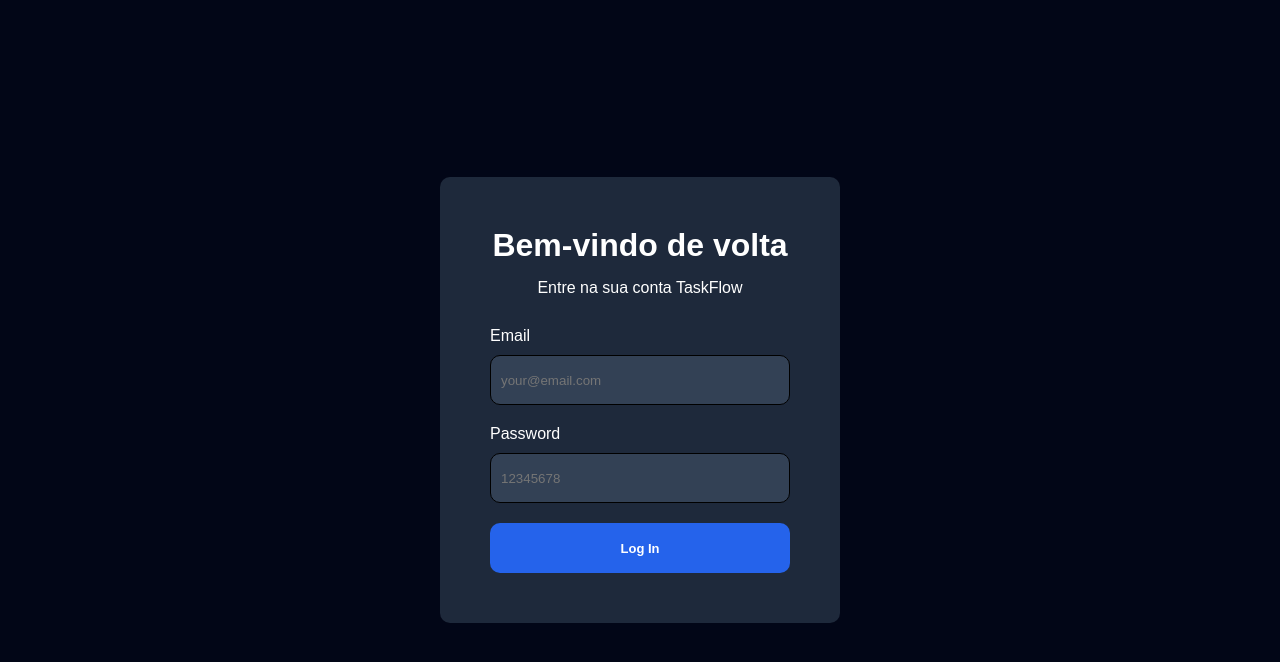
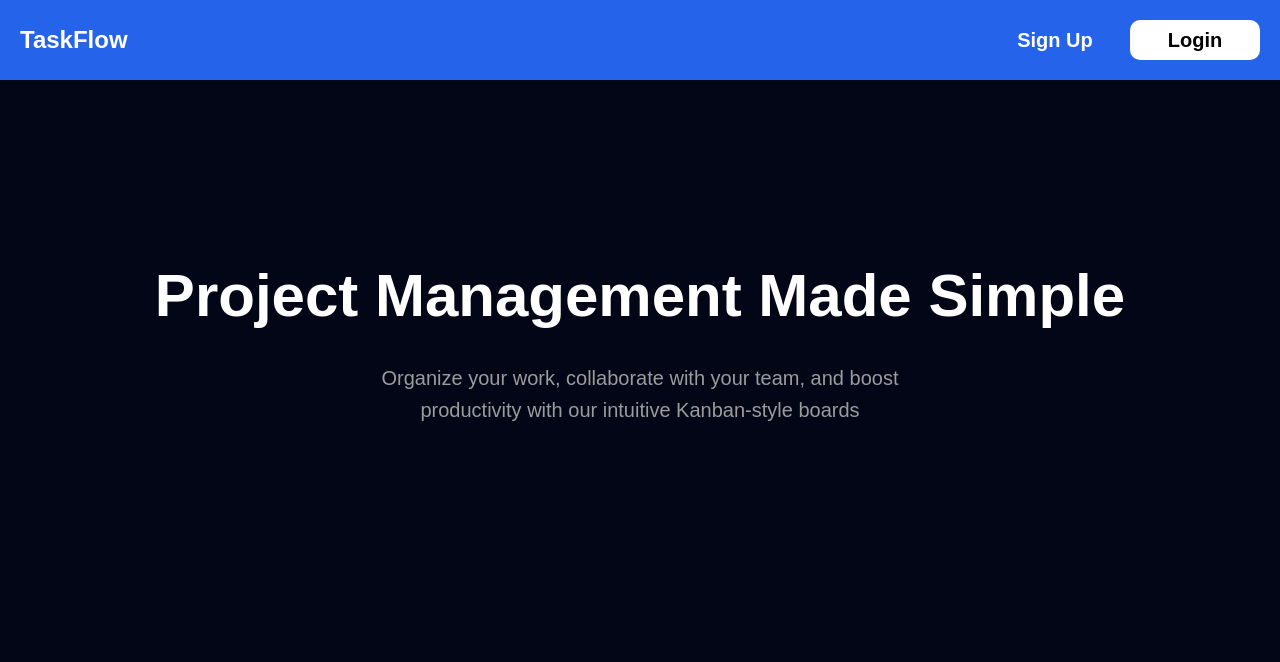
Before and after one commit to VitorFranciscoDev/taskflow-web, a Vue app: page / in a window 1280 px wide. Before the commit this address led to /login. Shown: the top 662 px of the page. Built offline with nearby package versions, Linux system fonts and the light colour scheme; the HTML template or start-up script is replaced by a standard one.

Commit message:
feature(): landing page done

```diff
--- /dev/null
+++ b/src/infrastructure/presentation/auth/components/Header.vue
@@ -0,0 +1,66 @@
+<script setup lang="ts">
+
+</script>
+
+<template>
+    <header class="header">
+        <nav class="nav">
+            <h1 class="logo">TaskFlow</h1>
+
+            <div class="auth">
+                <button class="signup">Sign Up</button>
+                <button class="login">Login</button>
+            </div>
+        </nav>
+    </header>
+</template>
+
+<style scoped>
+    .header {
+        background-color: #2563EB;
+    }
+
+    .nav {
+        display: flex;
+        align-items: center;
+        padding: 20px;
+    }
+
+    .logo {
+        color: white;
+    }
+
+    .auth {
+        margin-left: auto;
+    }
+
+
+    .signup {
+        border: none;
+        width: 130px;
+        height: 40px;
+        background-color: transparent;
+        color: white;
+        font-weight: bold;
+        font-size: 20px;
+        border-radius: 10px;
+        cursor: pointer;
+        margin-right: 10px
+    }
+
+    .signup:hover {
+        background-color: rgba(255, 255, 255, 0.615);
+    }
+
+    .login {
+        border: none;
+        width: 130px;
+        height: 40px;
+        background-color: white;
+        color: black;
+        font-weight: bold;
+        font-size: 20px;
+        border-radius: 10px;
+        cursor: pointer;
+    }
+</style>
--- /dev/null
+++ b/src/infrastructure/presentation/auth/screens/LandingPage.vue
@@ -0,0 +1,51 @@
+<script setup lang="ts">
+import Header from '../components/Header.vue';
+
+
+</script>
+
+<template>
+    <div class="background">
+        <Header/>
+
+        <main class="main">
+            <h1 class="title">Project Management Made Simple</h1>
+
+            <p class="subtitle">Organize your work, collaborate with your team, and boost productivity with our intuitive Kanban-style boards</p>
+        </main>
+    </div>
+</template>
+
+<style scoped>
+    .background {
+        width: 100%;
+        height: 100%;
+        background-color: #020617;
+    }
+
+    .main {
+        display: flex;
+        flex-direction: column;
+        align-items: center;
+        padding-top: 180px;
+    }
+
+    .title {
+        color: white;
+        font-size: 60px;
+        font-weight: 700;
+        line-height: 1.2;
+        text-align: center;
+        margin-bottom: 30px;
+    }
+
+    .subtitle {
+        color: rgb(156, 156, 156);
+        font-size: 20px;
+        font-weight: 400;
+        line-height: 1.6;
+        text-align: center;
+        margin-bottom: 30px;
+        max-width: 600px;
+    }
+</style>
--- a/src/infrastructure/presentation/router.ts
+++ b/src/infrastructure/presentation/router.ts
@@ -5,12 +5,13 @@ const router = createRouter({
     routes: [
         {
             path: '/',
-            redirect: '/login',
+            name:'landing',
+            component: () => import('@/infrastructure/presentation/auth/screens/LandingPage.vue'),
         },
         {
             path: '/login',
             name: 'login',
-            component: () => import('@/infrastructure/presentation/auth/screens/LoginScreen.vue'),
+            component: () => import('@/infrastructure/presentation/auth/screens/LoginPage.vue'),
         },
     ]
 });
```
Also changed, not shown: src/infrastructure/presentation/auth/screens/LoginPage.vue (renamed from src/infrastructure/presentation/auth/screens/LoginScreen.vue).
